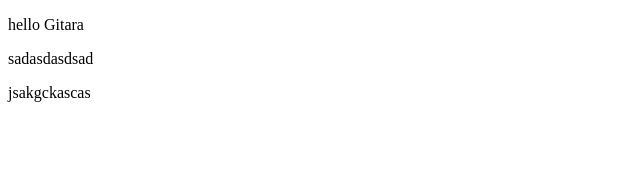
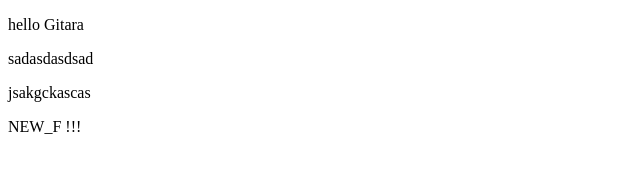
Before and after one commit to viktorkhom/git-repo, a plain HTML site: page main.html in a window 1280 px wide. Shown: the full height of the page, 0-640 px from the left. Drawn offline with Linux system fonts and the light colour scheme.

Commit message:
fucking commit

```diff
--- a/main.html
+++ b/main.html
@@ -8,5 +8,7 @@
 	<p>	hello Gitara</p>
 	<p>sadasdasdsad</p>
 	<p>jsakgckascas</p>
+
+	<p>NEW_F !!!</p>
 </body>
 </html>
```
